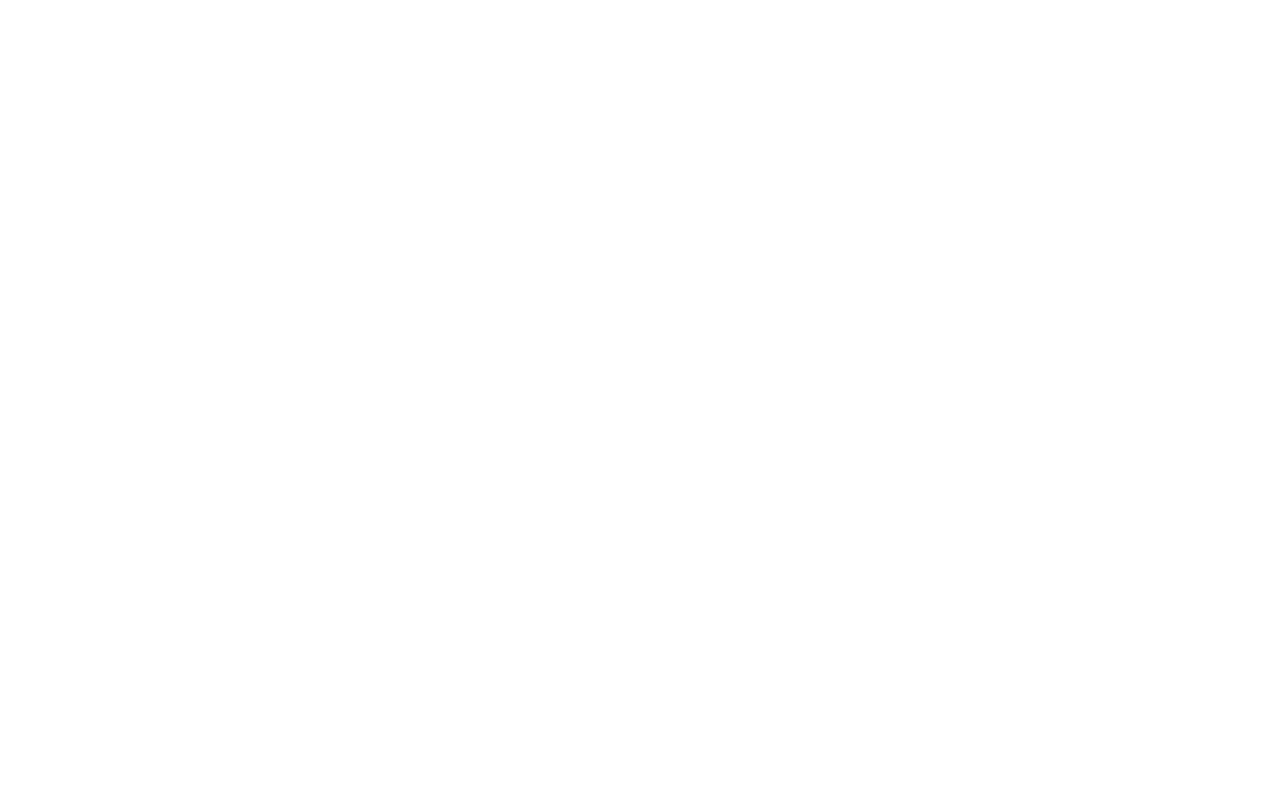
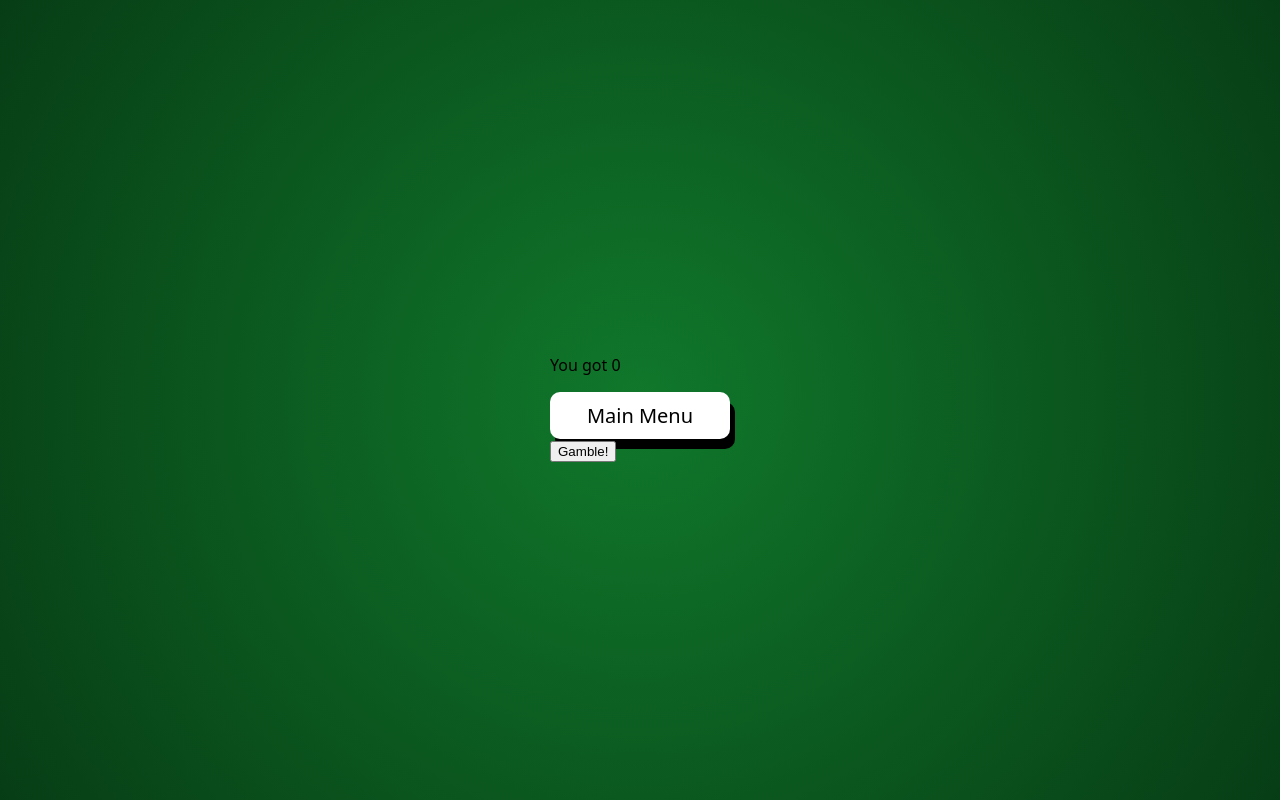
Before and after one commit to Daschle-Newberry/WebCasino, a React (Create React App) app: page /slots in a window 1280 px wide. Before the commit this address had no page. Built offline with nearby package versions, Linux system fonts and the light colour scheme.

Commit message:
Random number gets displayed & linked page to index. resolves #18

```diff
--- a/src/games/slots/Slots.tsx
+++ b/src/games/slots/Slots.tsx
@@ -8,7 +8,7 @@ import MainStyles from "../../menu/main-menu.module.css"
 import SlotStyles from "./slots.module.css"
 
 
-interface SlotButtonProps {
+interface SlotProps {
     link: string;
     text: string;
     children?: ReactNode;
@@ -18,7 +18,7 @@ interface SlotButtonProps {
 
 
 
-export function PageButton({ link, text, children, btnWidth, fSize}: SlotButtonProps ) {
+export function PageButton({ link, text, children, btnWidth, fSize}: SlotProps ) {
 
     console.log("SlotStyles:", SlotStyles);
 
@@ -31,18 +31,31 @@ export function PageButton({ link, text, children, btnWidth, fSize}: SlotButtonP
 
 
 
-export function GambleButton() {
-    console.log(Math.random()*100)
+
+class GambleState {
+    num: number = 0;
 }
 
+export class Slots extends Component<{}, GambleState> {
 
-export class Slots extends Component {
+    constructor(props: SlotProps) {
+        super({})
+        this.state = new GambleState();
+        this.GambleButton = this.GambleButton.bind(this);
+    }
+
+    GambleButton() {
+        let newState = new GambleState();
+        newState.num = Math.floor(Math.random() * 100);
+        this.setState( newState );
+    }
+
     override render(): ReactNode {
         return <div className = {MainStyles['main-menu-page']}>
             <div>
-            <p>testing testing 1 2 1 2</p>
+            <p>You got {this.state.num} </p>
             <PageButton text="Main Menu" link="/" btnWidth={150} fSize={20} />
-            <button onClick={GambleButton}>Gamble!</button>
+            <button onClick={this.GambleButton}>Gamble!</button>
             </div>
         </div>
     }
--- a/src/index.tsx
+++ b/src/index.tsx
@@ -4,6 +4,7 @@ import { createRoot } from "react-dom/client";
 import { Blackjack } from "./games/blackjack/Blackjack";
 import { MainMenu, MenuButton } from "./menu/MainMenu";
 import { RoulettePage } from "./games/roulette/roulette";
+import { Slots } from "./games/slots/Slots";
 
 import "./global.module.css";
 
@@ -32,6 +33,7 @@ root.render(
         />
         <Route path="/blackjack" element={<Blackjack />} />
         <Route path="/roulette" element={<RoulettePage />} />
+        <Route path="/slots" element={<Slots />} />
       </Routes>
     </BrowserRouter>
   </StrictMode>,
```
